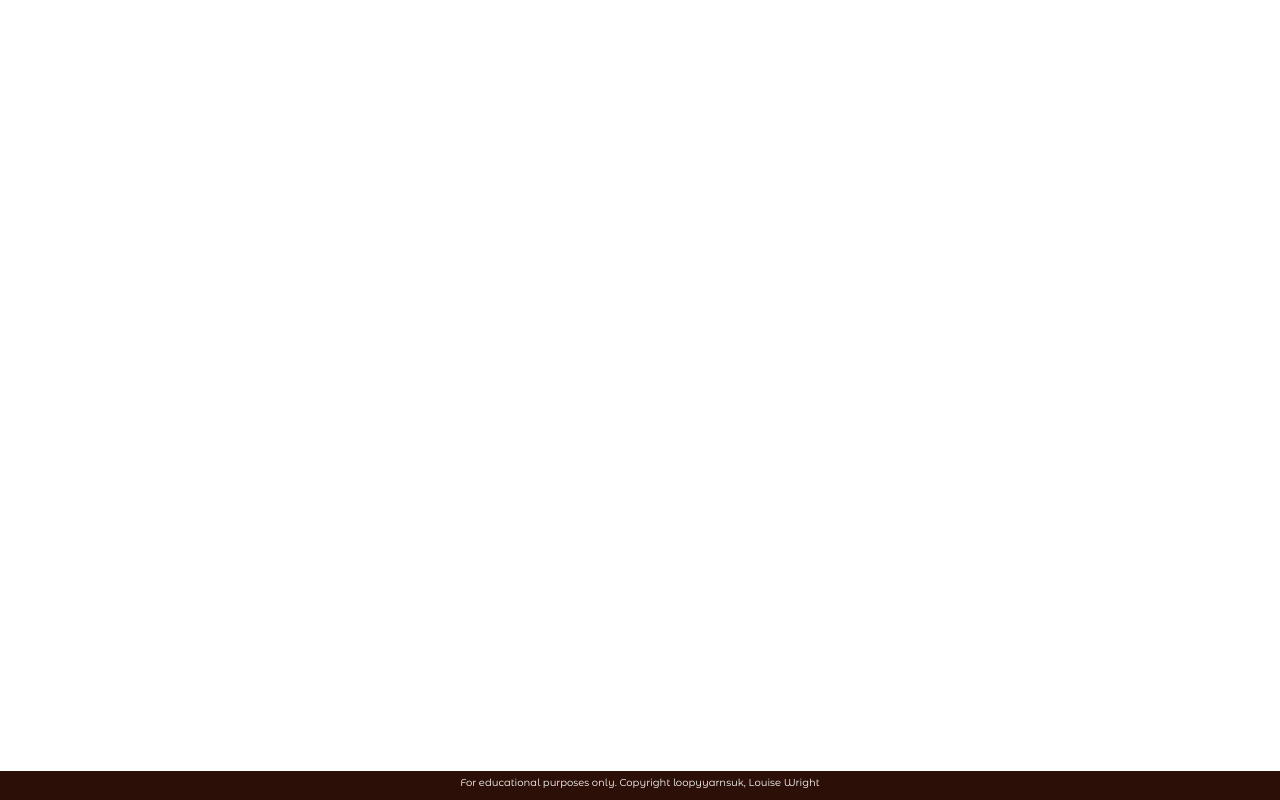
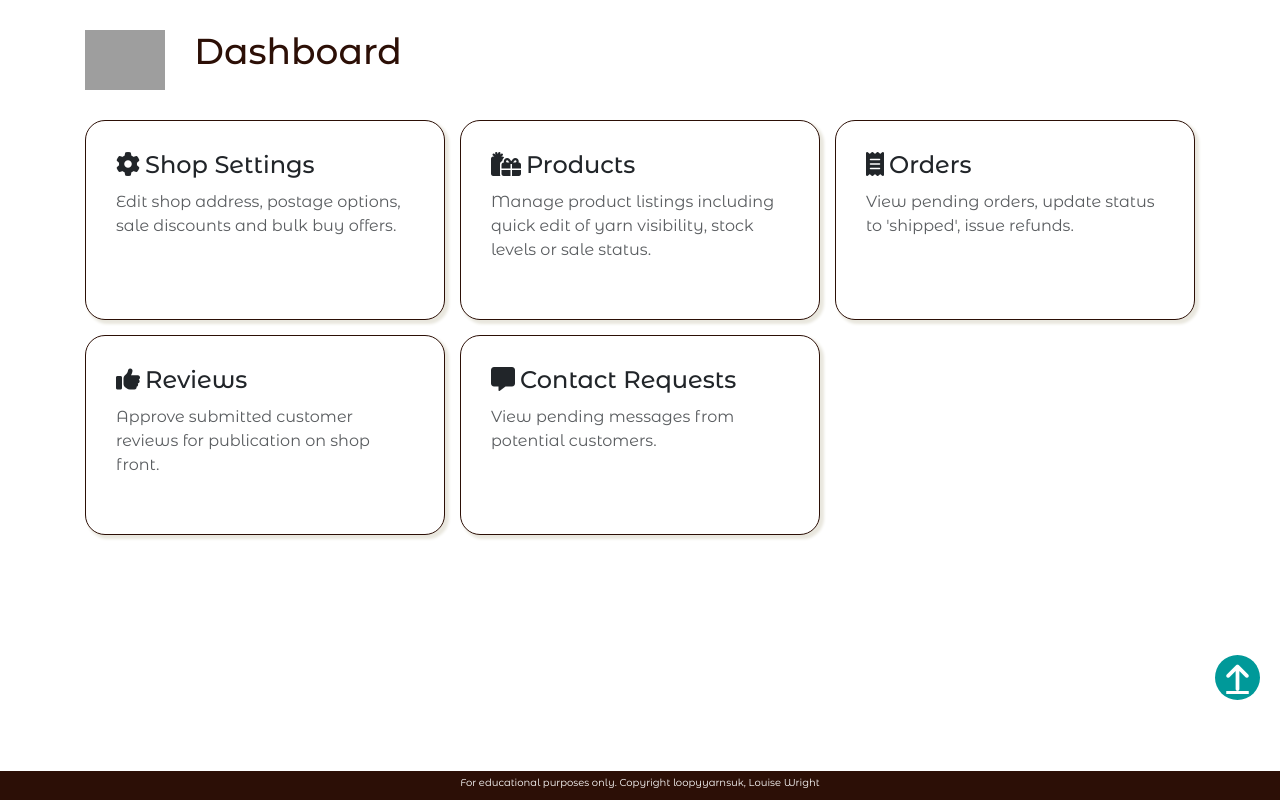
Before and after one commit to lbwright22ci/loopy, a Django app: page /management/ in a window 1280 px wide. Shown: the part 80-880 px from the top of the page. Run offline with Django 5.2, Linux system fonts and the light colour scheme; a user stored in the database is signed in; data comes from the database, SQL or seed files in the repository; parts of the project's set-up code (start-up, migrations or seed data) failed here and were passed over; some libraries are stand-ins or nearby versions; grey boxes are pictures that could not be loaded.

Commit message:
style custom shop management dashboard

```diff
--- a/management/static/management/css/management.css
+++ b/management/static/management/css/management.css
@@ -23,3 +23,17 @@ nav .dropdown-menu{
     margin-top:0.5rem;
     left:-10vw;
     }
+
+.all-products-head{
+    height:6rem;
+    width:auto;
+    padding-right:2rem;
+}
+
+.card-admin-home{
+    padding: 2rem;
+    border-radius: 2rem;
+    border: 1px solid var(--primary-text-color);
+    box-shadow: 0.3rem 0.3rem 0.3rem 0.1rem var(--shadow-color);
+    min-height:20rem;
+}
--- a/management/templates/management/admin-home.html
+++ b/management/templates/management/admin-home.html
@@ -21,6 +21,80 @@
 
 
 {% block content %}
+<div class="container p-4">
+    <div class="row pt-4 mb-4">
+        <div class="col-12 ">
+            <img src="{% static 'images/balls-in-a-line.png'%}" alt="illustration of balls of wool"
+                class="all-products-head d-none d-sm-inline">
+
+            <h1 class="page-heading ms-2 d-inline">Dashboard </h1>
+        </div>
+    </div>
+
+    <div class="row pt-4 mb-4">
+
+        <div class="col-12 col-md-6 col-lg-4">
+            <div class="card card-admin-home mb-4">
+                <div class="card-body">
+                    <h2 class="card-title subtitles pb-2"><i class="fas fa-cog me-2"></i>Shop Settings</h2>
+                    <p class="card-text text-muted">Edit shop address, postage options, sale discounts and bulk buy offers.
+                    </p>
+                </div>
+            </div>
+        </div>
+
+        <div class="col-12 col-md-6 col-lg-4">
+            <div class="card card-admin-home mb-4">
+                <div class="card-body">
+                    <h2 class="card-title subtitles pb-2"><i class="fa-solid fa-gifts me-2"></i>Products</h2>
+                    <p class="card-text text-muted">Manage product listings including quick edit of yarn visibility,
+                        stock levels or sale status.
+                    </p>
+                    <!-- <a class="btn btn-main text-center me-4" href="{% url 'admin:product_product_add' %}" aria-label="takes you to a page to add new products"> Add new product</a>
+                    <a class="btn btn-second" href="{% url 'admin:product_product_changelist' %}" aria-label="takes you to a page to edit existing products"> Edit products</a> -->
+                </div>
+            </div>
+        </div>
+
+        <div class="col-12 col-md-6 col-lg-4">
+            <div class="card card-admin-home mb-4">
+                <div class="card-body">
+                    <h2 class="card-title subtitles pb-2"><i class="fa-solid fa-receipt me-2"></i>Orders</h2>
+                    <p class="card-text text-muted">View pending orders, update status to 'shipped', issue refunds.
+                    </p>
+                </div>
+            </div>
+        </div>
+
+        <div class="col-12 col-md-6 col-lg-4">
+            <div class="card card-admin-home mb-4">
+                <div class="card-body">
+                    <h2 class="card-title subtitles pb-2"><i class="fa-solid fa-thumbs-up me-2"></i>Reviews</h2>
+                    <p class="card-text text-muted">Approve submitted customer reviews for publication on shop front.
+                    </p>
+                </div>
+            </div>
+        </div>
+
+        <div class="col-12 col-md-6 col-lg-4">
+            <div class="card card-admin-home">
+                <div class="card-body">
+                    <h2 class="card-title subtitles pb-2"><i class="fa-solid fa-message me-2"></i>Contact Requests</h2>
+                    <p class="card-text text-muted">View pending messages from potential customers.
+                    </p>
+                </div>
+            </div>
+        </div>
+
+    </div>
+
+</div>
+
+<div class="to-top">
+    <a class="d-flex h-100 to-top-link">
+        <i class="fa-solid fa-arrow-up"></i>
+    </a>
+</div>
 
 {% endblock %}
 
```
Also changed, not shown: management/static/management/js/management.js (added).
